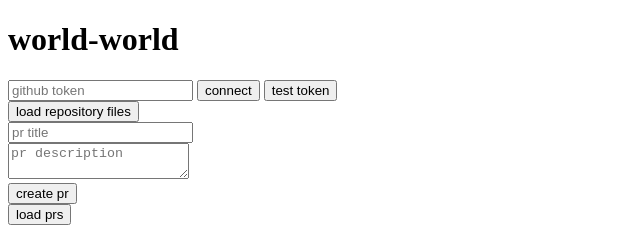
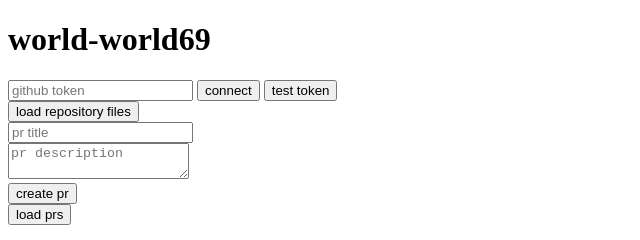
Before and after one commit to compusophy/world-world, a website: page index.html in a window 1280 px wide. Shown: the full height of the page, 0-640 px from the left. Drawn offline with Linux system fonts and the light colour scheme.

Commit message:
Update index.html from web editor

```diff
--- a/index.html
+++ b/index.html
@@ -5,7 +5,7 @@
     <script src="https://unpkg.com/htmx.org@1.9.10"></script>
 </head>
 <body>
-    <h1>world-world</h1>
+    <h1>world-world69</h1>
 
     <form hx-post="/auth" hx-target="#status" hx-swap="innerHTML">
         <input type="password" name="token" placeholder="github token">
```
